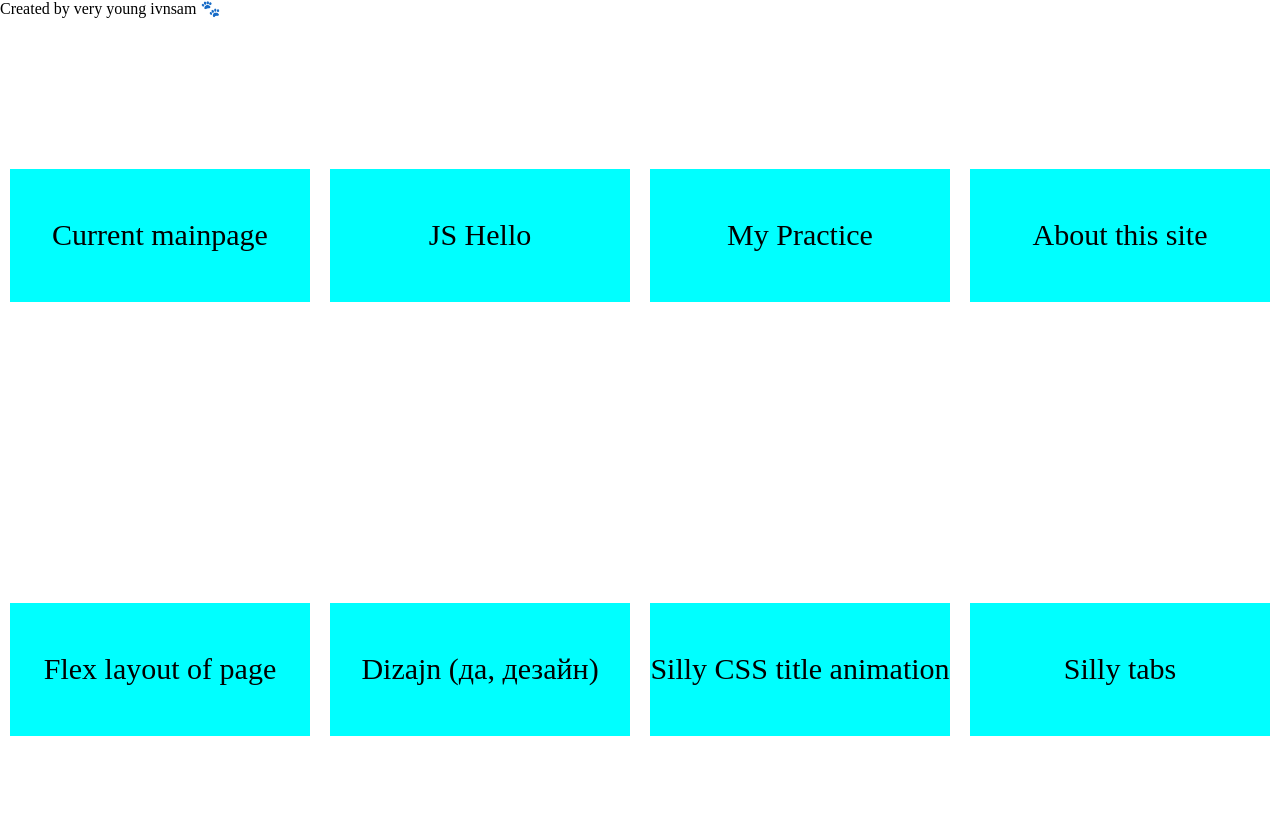
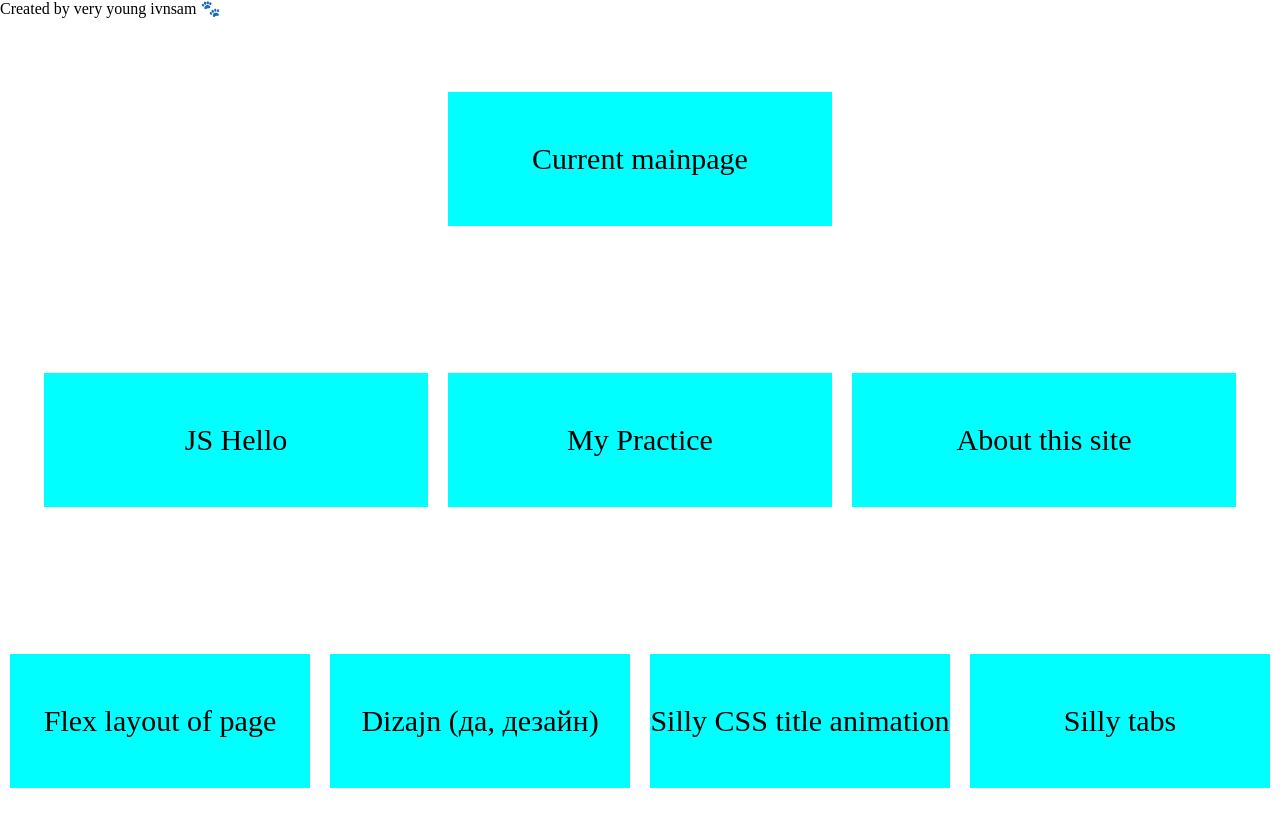
Before and after one commit to ivnsam/ivnsam.github.io, a Jekyll site: the page built from legacy/index.html, in a window 1280 px wide. Shown: the top 827 px of the page. Built offline with Jekyll 4.4.1, drawn with Linux system fonts in a browser that asks for light colours.

Commit message:
change: some fixes in old main

```diff
--- a/legacy/index.css
+++ b/legacy/index.css
@@ -1,5 +1,5 @@
 .menu {
-	height: calc(50vh - 1em);
+	height: calc(33vh - 1em);
 	width: 100vw;
 	display: flex;
 	align-items: center;
--- a/legacy/index.html
+++ b/legacy/index.html
@@ -13,6 +13,8 @@ title: My Web
     Created by very young ivnsam 🐾
 	<div class="menu">
 		<div class="card"><a class="card_link" href="https://ivnsam.github.io">Current mainpage</a></div>
+	</div>
+	<div class="menu">
 		<div class="card"><a class="card_link" href="hello-js/index-hello-js.html">JS Hello</a></div>
 		<div class="card"><a class="card_link" href="practice/index-practice.html">My Practice</a></div>
 		<div class="card"><a class="card_link" href="about/index-about.html">About this site</a></div>
--- a/legacy/silly_tabs.html
+++ b/legacy/silly_tabs.html
@@ -49,7 +49,7 @@ description: Small tabs.
 <div class="tabcontainer">
 <div class="tab" onclick="toggleTab(0)">Вкладка 1</div>
 <div class="tab" onclick="toggleTab(1)">Вкладка 2</div>
-<div class="tab" onclick="toggleTab(2)">Вкладка 3 (manual WebRTC)</div>
+<div class="tab" onclick="toggleTab(2)">Вкладка 3</div>
 </div>
 <div class="content" id="content0">
   Содержимое вкладки 1
```
